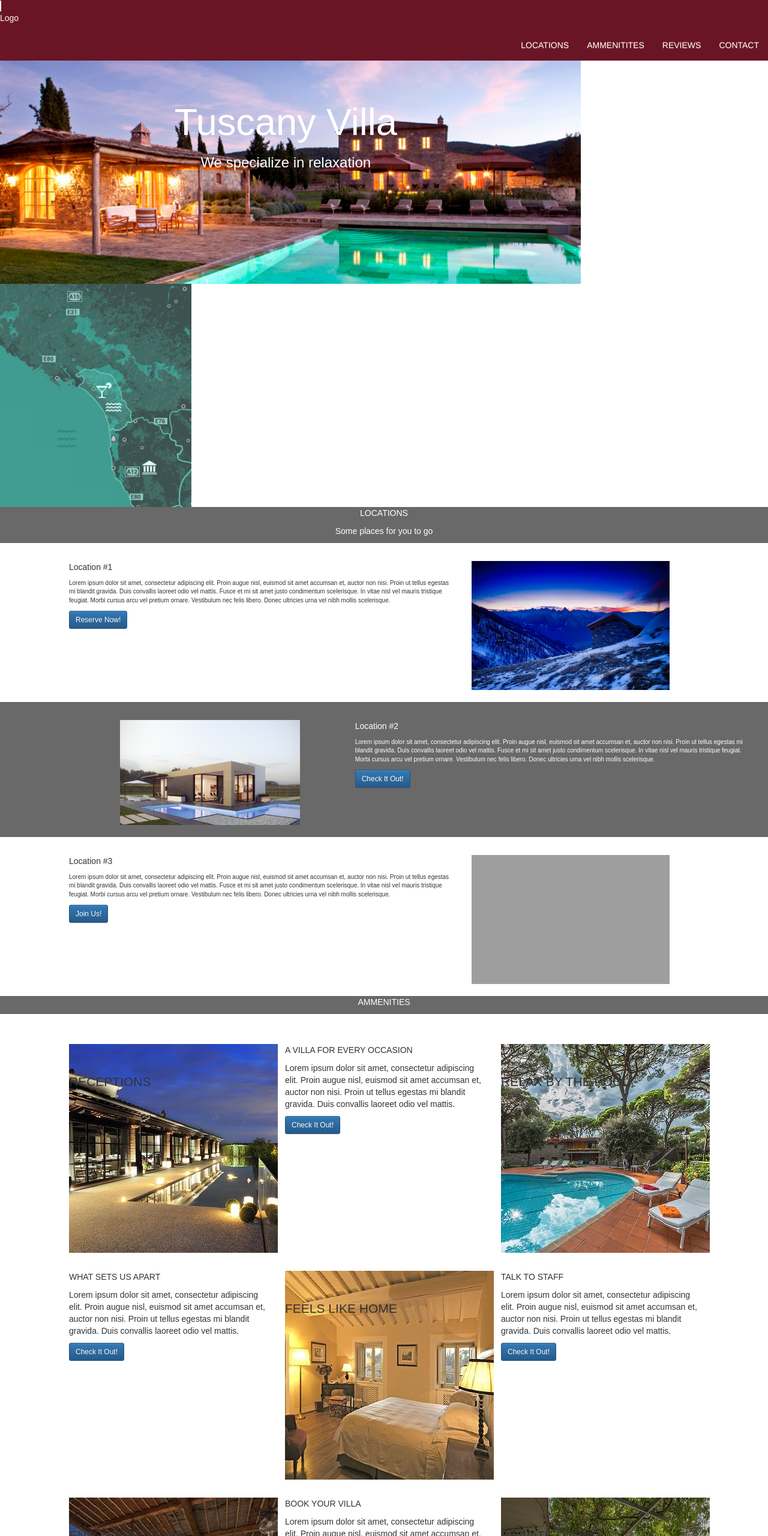
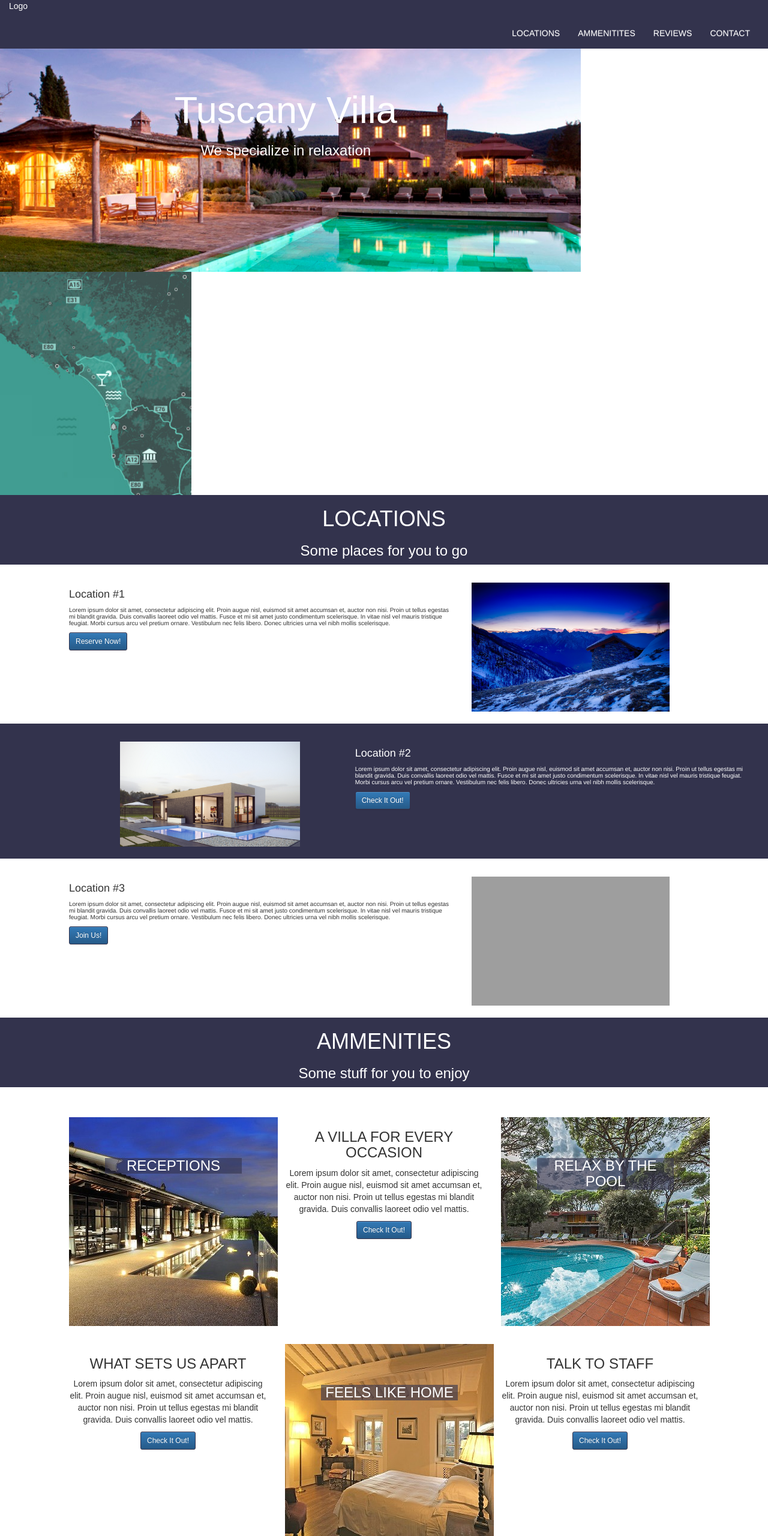
Before and after one commit to briandyko/TuscanyVilla, a plain HTML site: page index.html in a window 1280 px wide. Shown: the top 2560 px of the page at 60% size. Drawn offline with nearby package versions, Linux system fonts and the light colour scheme; grey boxes are pictures that could not be loaded; a web font is replaced by a local one.

Commit message:
most styling set

```diff
--- a/Site.css
+++ b/Site.css
@@ -20,11 +20,11 @@ div#navRow.row{
 nav#navvy.navbar.navbar-static-top{
     margin-top: 0px;
     margin-bottom: 0px;
-    color:#FFF6F0;
-    background-color: #6A1525;
+    color:white;
+    background-color: #33334D;
 }
 #navvy a{
-    color: #FFF6F0;
+    color: white;
 }
 #navvy a:hover{
     background:none;
@@ -33,10 +33,10 @@ nav#navvy.navbar.navbar-static-top{
 
 /*Button*/
 button.navbar-toggle {
-    border: 1px solid #FFF6F0;
+    border: 1px solid #33334D;
 }
 span.icon-bar {
-    border:1px solid #FFF6F0;
+    border:1px solid #33334D;
 }
 
 
@@ -84,7 +84,7 @@ div.mainsec.row{
 
 #row2{
     text-align:center;
-    background-color:dimgrey;
+    background-color:#33334D;
     color:white;
 }
 /*location one*/
@@ -106,6 +106,11 @@ div.mainsec.row{
 
 .tinyLocations{
     font-size:10px;
+}
+
+a.btn.btn-primary.btn-sm{
+    background-color:#33334D;
+    border-color:#33334D;
 
 }
 
@@ -115,7 +120,7 @@ div#row4.row{
     padding-top:30px;
     padding-left:100px;
     padding-right:30px;
-    background-color:dimgrey;
+    background-color:#33334D;
     color:white;
 }
 
@@ -147,7 +152,7 @@ img#modHouse{
 
 #row6{
     text-align:center;
-    background-color:dimgrey;     /*Maybe I should turn all of these bars into a class that goes throughout instead of separate id's'*/
+    background-color:#33334D;     /*Maybe I should turn all of these bars into a class that goes throughout instead of separate id's'*/
     color:white;
 }
 
@@ -161,6 +166,13 @@ div#row7.row{
     padding-right:100px;
     margin-right:0px;
     margin-left:0px;
+    text-align:center;
+}
+
+.seeThru{
+    background-color:rgbA(51, 51, 77, 0.6);
+    color:white;
+
 }
 
 #patioPool {
@@ -192,6 +204,7 @@ div#row8.row{
     padding-right:100px;
     margin-right:0px;
     margin-left:0px;
+    text-align:center;
 }
 
 #manyLamps {
@@ -213,6 +226,7 @@ div#row9.row{
     padding-bottom:30px;
     margin-right:0px;
     margin-left:0px;
+    text-align:center;
 }
 
 #lovelyOutdoor {
@@ -243,7 +257,7 @@ div#veryStony.jumbotron {
 
 #row10{
     text-align:center;
-    background-color:dimgrey;   /*Maybe I should turn all of these bars into a class that goes throughout instead of separate id's'*/
+    background-color:#33334D;   /*Maybe I should turn all of these bars into a class that goes throughout instead of separate id's'*/
     color:white;
 }
 
@@ -270,7 +284,7 @@ ol.carousel-indicators{
     margin-left:0px;
     margin-bottom:0px;
     bottom:0px;
-    left:665px;
+    /*left:665px;*/
 
 }
 
@@ -287,7 +301,7 @@ div#myCarousel.carousel.slide{
 
 #row12{
     text-align:center;
-    background-color:dimgrey;   /*Maybe I should turn all of these bars into a class that goes throughout instead of separate id's'*/
+    background-color:#33334D;   /*Maybe I should turn all of these bars into a class that goes throughout instead of separate id's'*/
     color:white;
 }
 
@@ -315,12 +329,12 @@ input#comment.form-control{
     padding-top:15px;
     padding-bottom:100px;
     padding-right:215px;
-    width:705px;
+    /*width:705px;*/
 
 }
 
 button.btn.btn-xs{
-   margin-left:650px;
+   /*margin-left:650px;*/
    margin-bottom:20px;
 }
 
@@ -328,7 +342,7 @@ button.btn.btn-xs{
 
 footer {
     text-align:center;
-    background-color:dimgrey;   /*Maybe I should turn all of these bars into a class that goes throughout instead of separate id's'*/
+    background-color:#33334D;   /*Maybe I should turn all of these bars into a class that goes throughout instead of separate id's'*/
     color:white;
 }
 
--- a/index.html
+++ b/index.html
@@ -13,10 +13,12 @@
 </head>
 <body>
 
+    <!--NAVBAR-->
+
     <div class="container-fluid">
         <nav class="navbar navbar-static-top" id="navvy">
             <div class="row" id="navRow">
-                <!--<div class="col-xs-12 col-sm-12 col-md-12 col-lg-12">--    was fine when just col-md-12 set up, but adding all of them makes logo go to right>
+                <div class="col-md-12">
                     <div class="navbar-header">
                         <button type="button" class="navbar-toggle collapsed" data-toggle="collapse" data-target="#navbar" aria-expanded="false" aria-controls="navbar">
                             <span class="sr-only">Toggle navigation</span>
@@ -34,7 +36,7 @@
                             <li><a href="#contact">CONTACT</a></li>
                         </ul>
                     </div>
-                <!--</div>-->
+                </div>
             </div>
         </nav>
 
@@ -49,19 +51,17 @@
                     <h3>We specialize in relaxation</h3>
                    </div>
                 </div>
-
             <div class="col-xs-3 col-sm-6 col-md-3 col-lg-3" id="heightCorrect">
-
             </div>
-
         </div>
 
         <!--Bottom Row-->
+
         <div class="row" id="row2">
-            <!--<div class="col-md-12">-->
-                <p>LOCATIONS</p>
-                <p>Some places for you to go</p>
-            <!--</div>-->
+            <div class="col-xs-12 col-xm-12 col-md-12 col-lg-12">
+                <h1>LOCATIONS</h1>
+                <h3>Some places for you to go</h3>
+            </div>
 
         </div>
 
@@ -69,8 +69,8 @@
 
         <div class="row" id="row3">
             <div class="col-xs-12 col-sm-6 col-md-7 col-lg-7">
-                <p>Location #1</p>
-                <p class="tinyLocations">Lorem ipsum dolor sit amet, consectetur adipiscing elit. Proin augue nisl, euismod sit amet accumsan et, auctor non nisi. Proin ut tellus egestas mi blandit gravida. Duis convallis laoreet odio vel mattis. Fusce et mi sit amet justo condimentum scelerisque. In vitae nisl vel mauris tristique feugiat. Morbi cursus arcu vel pretium ornare. Vestibulum nec felis libero. Donec ultricies urna vel nibh mollis scelerisque.</p>
+                <h4>Location #1</h4>
+                <h6 class="tinyLocations">Lorem ipsum dolor sit amet, consectetur adipiscing elit. Proin augue nisl, euismod sit amet accumsan et, auctor non nisi. Proin ut tellus egestas mi blandit gravida. Duis convallis laoreet odio vel mattis. Fusce et mi sit amet justo condimentum scelerisque. In vitae nisl vel mauris tristique feugiat. Morbi cursus arcu vel pretium ornare. Vestibulum nec felis libero. Donec ultricies urna vel nibh mollis scelerisque.</h6>
                 <p><a class="btn btn-primary btn-sm" href="#" role="button">Reserve Now!</a></p>
             </div>
             <div class="col-xs-12 col-sm-6 col-md-5 col-lg-5">
@@ -86,8 +86,8 @@
                 <img src="modern-villa-geometric.jpeg" id="modHouse" />
             </div>
             <div class="col-xs-12 col-sm-6 col-md-7 col-lg-7">
-                <p>Location #2</p>
-                <p class="tinyLocations">Lorem ipsum dolor sit amet, consectetur adipiscing elit. Proin augue nisl, euismod sit amet accumsan et, auctor non nisi. Proin ut tellus egestas mi blandit gravida. Duis convallis laoreet odio vel mattis. Fusce et mi sit amet justo condimentum scelerisque. In vitae nisl vel mauris tristique feugiat. Morbi cursus arcu vel pretium ornare. Vestibulum nec felis libero. Donec ultricies urna vel nibh mollis scelerisque.</p>
+                <h4>Location #2</h4>
+                <h6 class="tinyLocations">Lorem ipsum dolor sit amet, consectetur adipiscing elit. Proin augue nisl, euismod sit amet accumsan et, auctor non nisi. Proin ut tellus egestas mi blandit gravida. Duis convallis laoreet odio vel mattis. Fusce et mi sit amet justo condimentum scelerisque. In vitae nisl vel mauris tristique feugiat. Morbi cursus arcu vel pretium ornare. Vestibulum nec felis libero. Donec ultricies urna vel nibh mollis scelerisque.</h6>
                 <p><a class="btn btn-primary btn-sm" href="#" role="button">Check It Out!</a></p>
             </div>
 
@@ -96,8 +96,8 @@
         <!--Location 3-->
         <div class="row" id="row5">
             <div class="col-xs-12 col-sm-6 col-md-7 col-lg-7">
-                <p>Location #3</p>
-                <p class="tinyLocations">Lorem ipsum dolor sit amet, consectetur adipiscing elit. Proin augue nisl, euismod sit amet accumsan et, auctor non nisi. Proin ut tellus egestas mi blandit gravida. Duis convallis laoreet odio vel mattis. Fusce et mi sit amet justo condimentum scelerisque. In vitae nisl vel mauris tristique feugiat. Morbi cursus arcu vel pretium ornare. Vestibulum nec felis libero. Donec ultricies urna vel nibh mollis scelerisque.</p>
+                <h4>Location #3</h4>
+                <h6 class="tinyLocations">Lorem ipsum dolor sit amet, consectetur adipiscing elit. Proin augue nisl, euismod sit amet accumsan et, auctor non nisi. Proin ut tellus egestas mi blandit gravida. Duis convallis laoreet odio vel mattis. Fusce et mi sit amet justo condimentum scelerisque. In vitae nisl vel mauris tristique feugiat. Morbi cursus arcu vel pretium ornare. Vestibulum nec felis libero. Donec ultricies urna vel nibh mollis scelerisque.</h6>
                 <p><a class="btn btn-primary btn-sm" href="#" role="button">Join Us!</a></p>
             </div>
             <div class="col-xs-12 col-sm-6 col-md-5 col-lg-5">
@@ -109,32 +109,32 @@
         <!--Ammenities Header-->
 
         <div class="row" id="row6">
-            <div class="col-md-12">
-                <p>AMMENITIES</p>
+            <div class="col-xs-12 col-sm-12 col-md-12 col-lg-12">
+                <h1>AMMENITIES</h1>
+                <h3>Some stuff for you to enjoy</h3>
             </div>
 
         </div>
 
         <!--Ammmeities Main-->
+        <!--1st three-paneled row-->
 
-        <!--1st three-paneled row-->
         <div class="row" id="row7">
-            <!--Daniel's advice: switch div heights and widths-->     <!--don't necessarily need jumbotron. can set  background image as the pic and then just put text over that as long as in same div-->
             <div class="col-xs-12 col-sm-12 col-md-4 col-lg-4">
                 <div class="jumbotron" id="patioPool">
-                    <p>RECEPTIONS</p>
+                    <h3 class="seeThru">RECEPTIONS</h3>
                 </div>
             </div>
 
             <div class="col-xs-12 col-sm-12 col-md-4 col-lg-4">
-                <p>A VILLA FOR EVERY OCCASION</p>
+                <h3>A VILLA FOR EVERY OCCASION</h3>
                 <p>Lorem ipsum dolor sit amet, consectetur adipiscing elit. Proin augue nisl, euismod sit amet accumsan et, auctor non nisi. Proin ut tellus egestas mi blandit gravida. Duis convallis laoreet odio vel mattis.</p>
                 <p><a class="btn btn-primary btn-sm" href="#" role="button">Check It Out!</a></p>
             </div>
 
             <div class="col-xs-12 col-sm-12 col-md-4 col-lg-4">
                 <div class="jumbotron" id="cloudyPool">
-                    <p>RELAX BY THE POOL</p>
+                    <h3 class="seeThru">RELAX BY THE POOL</h3>
                 </div>
 
             </div>
@@ -146,19 +146,19 @@
 
         <div class="row" id="row8">
             <div class="col-xs-12 col-sm-12 col-md-4 col-lg-4">
-                <p>WHAT SETS US APART</p>
+                <h3>WHAT SETS US APART</h3>
                 <p>Lorem ipsum dolor sit amet, consectetur adipiscing elit. Proin augue nisl, euismod sit amet accumsan et, auctor non nisi. Proin ut tellus egestas mi blandit gravida. Duis convallis laoreet odio vel mattis.</p>                <p><a class="btn btn-primary btn-sm" href="#" role="button">Check It Out!</a></p>
             </div>
 
 
             <div class="col-xs-12 col-sm-12 col-md-4 col-lg-4">
                 <div class="jumbotron" id="manyLamps">
-                    <p>FEELS LIKE HOME</p>
+                    <h3 class="seeThru">FEELS LIKE HOME</h3>
                 </div>
             </div>
 
             <div class="col-xs-12 col-sm-12 col-md-4 col-lg-4">
-                <p>TALK TO STAFF</p>
+                <h3>TALK TO STAFF</h3>
                 <p>Lorem ipsum dolor sit amet, consectetur adipiscing elit. Proin augue nisl, euismod sit amet accumsan et, auctor non nisi. Proin ut tellus egestas mi blandit gravida. Duis convallis laoreet odio vel mattis.</p>                <p><a class="btn btn-primary btn-sm" href="#" role="button">Check It Out!</a></p>
             </div>
         </div>
@@ -168,18 +168,18 @@
         <div class="row" id="row9">
             <div class="col-xs-12 col-sm-12 col-md-4 col-lg-4">
                 <div class="jumbotron" id="lovelyOutdoor">
-                    <p>ENJOY THE VIEWS</p>
+                    <h3 class="seeThru">ENJOY THE VIEWS</h3>
                 </div>
             </div>
 
             <div class="col-xs-12 col-sm-12 col-md-4 col-lg-4">
-                <p>BOOK YOUR VILLA</p>
+                <h3>BOOK YOUR VILLA</h3>
                 <p>Lorem ipsum dolor sit amet, consectetur adipiscing elit. Proin augue nisl, euismod sit amet accumsan et, auctor non nisi. Proin ut tellus egestas mi blandit gravida. Duis convallis laoreet odio vel mattis.</p>                <p><a class="btn btn-primary btn-sm" href="#" role="button">Check It Out!</a></p>
             </div>
 
             <div class="col-xs-12 col-sm-12 col-md-4 col-lg-4">
                 <div class="jumbotron" id="veryStony">
-                    <p>PRIVATE DINING</p>
+                    <h3 class="seeThru">PRIVATE DINING</h3>
                 </div>
 
             </div>
@@ -189,9 +189,9 @@
         <!--Carousel Review Header-->
 
         <div class="row" id="row10">
-            <div class="col-md-12">
-                <p>REVIEWS</p>
-                <p>What our customers say</p>
+            <div class="col-xs-12 col-sm-12 col-md-12 col-lg-12">
+                <h1>REVIEWS</h1>
+                <h3>What our customers say</h3>
             </div>
 
         </div>
@@ -246,8 +246,8 @@
 
         <div class="row" id="row12">
             <div class="col-xs-12 col-sm-12 col-md-12 col-lg-12">
-                <p>CONTACT</p>
-                <p>We've got the answers</p>
+                <h1>CONTACT</h1>
+                <h3>We've got the answers</h3>
             </div>
 
         </div>
@@ -256,7 +256,7 @@
 
 
         <div class="row" id="row13">
-            <div class="col-md-4">
+            <div class="col-xs-6 col-sm-6 col-md-4 col-lg-4">
                 <p>Contact us and we'll get back to you within 24 hours.</p>
                 <div>
                     <span class="glyphicon glyphicon-map-marker" aria-hidden="true"></span>
@@ -272,7 +272,7 @@
                 </div>
             </div>
 
-            <div class="col-md-8">
+            <div class="col-xs-6 col-sm-6 col-md-8 col-md-8 col-lg-8">
                 <form class="form-inline">
                     <div class="form-group">
                         <label for="name"></label>
@@ -303,8 +303,8 @@
                 <div>
                     <span class="glyphicon glyphicon-chevron-up" aria-hidden="true"></span>
                 </div>
-                <p>Created by: Brian Dyko</p>
-                <p>Not at all copyrighted</p>
+                <h5>Created by: Brian Dyko</h5>
+                <h5>Not at all copyrighted</h5>
             </footer>
 
         </div>
```
Lines whose indentation alone changed are shown as unchanged.
